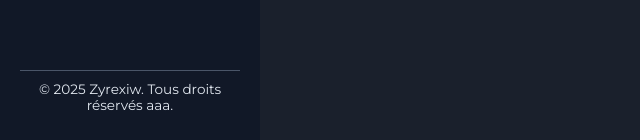
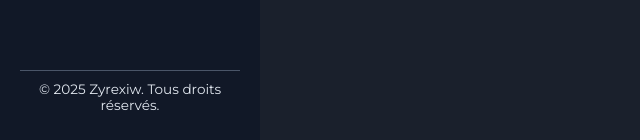
Before and after one commit to Zyrexiw/zyrexiw.github.io, a plain HTML site: page index.html in a window 1280 px wide. Shown: the part 657-797 px from the top of the page, 0-640 px from the left. Drawn offline with Linux system fonts and the light colour scheme.

Commit message:
Update index.html

```diff
--- a/index.html
+++ b/index.html
@@ -24,7 +24,7 @@
         </ul>
       </div>
       <footer class="sidebar-footer">
-        © 2025 Zyrexiw. Tous droits réservés aaa.
+        © 2025 Zyrexiw. Tous droits réservés.
       </footer>
     </aside>
     <main class="content">
```
